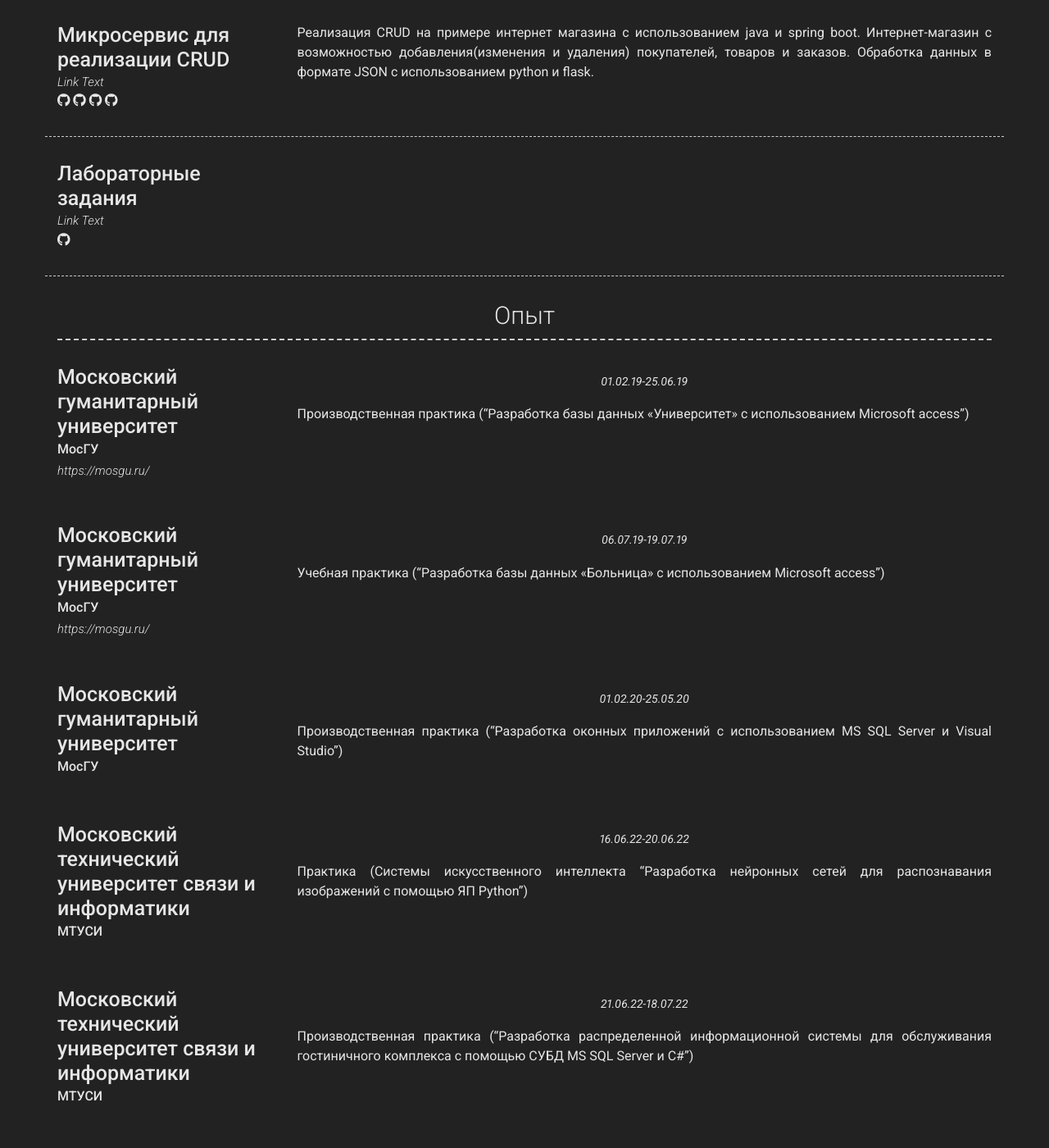
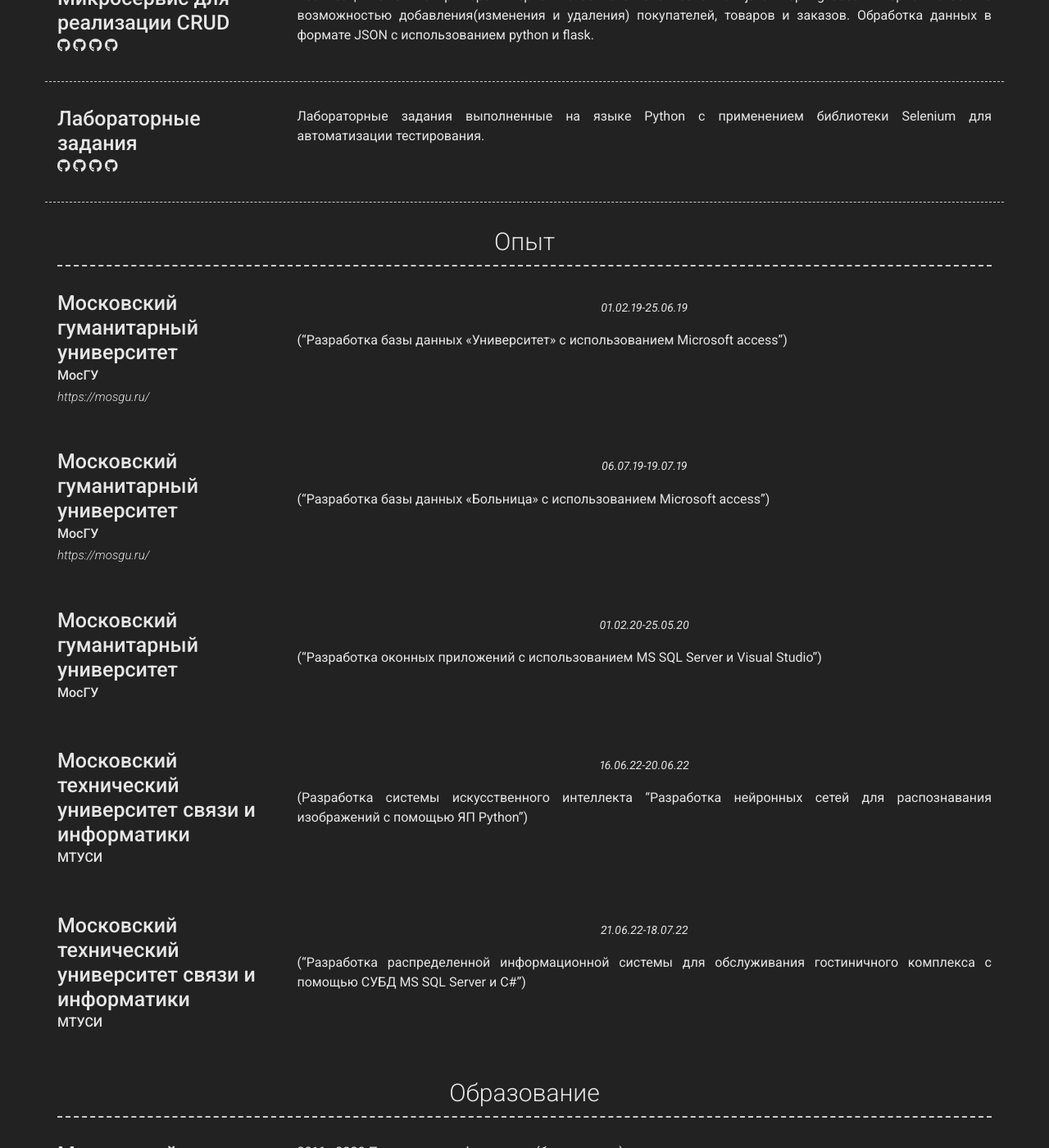
Before and after one commit to vovan13347/mysite, a Jekyll site: the page built from index.md, in a window 1280 px wide and 1400 px high, scrolled down 888 px. Shown: the whole window at 82% size. Built offline with Jekyll 4.4.1, drawn with Linux system fonts in a browser that asks for light colours; nearby versions of some CDN libraries; some of the changed text lies outside the part shown.

```diff
--- a/_config.yml
+++ b/_config.yml
@@ -6,7 +6,7 @@ repository: Git repository where your resume will be hosted, only required if yo
 version: 2
 
 # Personal info
-name: Владимир
+name: Владимир Лебедев
 title: Разработчик Python
 email: vova-lebedev-97@mail.ru
 # email_title: Email (Email title override)
@@ -54,7 +54,7 @@ additional_links:
 
 # About Section
 # about_title: About Me (Use this to override about section title)
-about_profile_image: images/landscape-trees.jpg #Directory of profile image (eg. images/profile.jpg)
+about_profile_image: images/maxresdefault.jpg #Directory of profile image (eg. images/profile.jpg)
 about_content: | # this will include new lines to allow paragraphs
 
   Ищу работу или стажировку по направлению web разработчик
@@ -69,8 +69,8 @@ content:
         border: weak  # Value of `weak` will display a weak border below this item. # Any
                       # other value (or no value) means no border will be displayed
         title: Интернет-магазин
-        link: Link to project (eg. sproogen.github.io/modern-resume-theme)(optional)
-        link_text: Link Text
+        #link: Link to project (eg. sproogen.github.io/modern-resume-theme)(optional)
+        link_text:
 
         additional_links:
 
@@ -87,8 +87,8 @@ content:
         border: weak  # Value of `weak` will display a weak border below this item. # Any
                       # other value (or no value) means no border will be displayed
         title: Система по поиску электроники
-        link: Link to project (eg. sproogen.github.io/modern-resume-theme)(optional)
-        link_text: Link Text
+        #link: Link to project (eg. sproogen.github.io/modern-resume-theme)(optional)
+        link_text:
 
         additional_links:
 
@@ -105,8 +105,8 @@ content:
         border: weak  # Value of `weak` will display a weak border below this item. # Any
                       # other value (or no value) means no border will be displayed
         title: Микросервис для реализации CRUD
-        link: Link to project (eg. sproogen.github.io/modern-resume-theme)(optional)
-        link_text: Link Text
+        #link: Link to project (eg. sproogen.github.io/modern-resume-theme)(optional)
+        link_text:
 
         additional_links:
 
@@ -137,18 +137,30 @@ content:
         border: weak  # Value of `weak` will display a weak border below this item. # Any
                       # other value (or no value) means no border will be displayed
         title: Лабораторные задания
-        link: Link to project (eg. sproogen.github.io/modern-resume-theme)(optional)
-        link_text: Link Text
+        #link: Link to project (eg. sproogen.github.io/modern-resume-theme)(optional)
+        link_text:
 
         additional_links:
 
-          - title: Selenium
+          - title: SeleniumTestSiteLink
             icon: fab fa-github
-            url:
+            url: https://github.com/vovan13347/SeleniumTestSiteLink
+
+          - title: STestSeleniumCaclculator
+            icon: fab fa-github
+            url: https://github.com/vovan13347/TestSeleniumCaclculator
+
+          - title: TestSeleniumSearch
+            icon: fab fa-github
+            url: https://github.com/vovan13347/TestSeleniumSearch
+
+          - title: TestSeleniumBlog
+            icon: fab fa-github
+            url: https://github.com/vovan13347/TestSeleniumBlog
 
 
         description: | # this will include new lines to allow paragraphs
-
+          Лабораторные задания выполненные на языке Python с применением библиотеки Selenium для автоматизации тестирования.
 
 
   - title: Опыт
@@ -160,7 +172,7 @@ content:
         link: https://mosgu.ru/
         quote: >
           01.02.19-25.06.19
-        description: Производственная практика ("Разработка базы данных «Университет» с использованием Microsoft access")
+        description:  ("Разработка базы данных «Университет» с использованием Microsoft access")
 
       - layout: left
         title: Московский гуманитарный университет
@@ -168,7 +180,7 @@ content:
         link: https://mosgu.ru/
         quote: >
           06.07.19-19.07.19
-        description: Учебная практика ("Разработка базы данных «Больница» с использованием Microsoft access")
+        description: ("Разработка базы данных «Больница» с использованием Microsoft access")
 
       - layout: left
         title: Московский гуманитарный университет
@@ -176,7 +188,7 @@ content:
         link:
         quote: >
           01.02.20-25.05.20
-        description: Производственная практика ("Разработка оконных приложений с использованием MS SQL Server и Visual Studio")
+        description: ("Разработка оконных приложений с использованием MS SQL Server и Visual Studio")
 
 
 
@@ -187,7 +199,7 @@ content:
         quote: >
           16.06.22-20.06.22
         description:
-          Практика (Системы искусственного интеллекта "Разработка нейронных сетей для распознавания изображений с помощью ЯП Python")
+           (Разработка системы искусственного интеллекта "Разработка нейронных сетей для распознавания изображений с помощью ЯП Python")
 
 
       - layout: left
@@ -197,7 +209,7 @@ content:
         quote: >
           21.06.22-18.07.22
         description:
-          Производственная практика ("Разработка распределенной информационной системы для обслуживания гостиничного комплекса с помощью СУБД MS SQL Server и C#")
+           ("Разработка распределенной информационной системы для обслуживания гостиничного комплекса с помощью СУБД MS SQL Server и C#")
 
 
 
@@ -228,7 +240,7 @@ content:
       # this will include new lines to allow paragraphs
       # This is where you can write a little more about yourself. You could title this section **Interests** and include some of your other interests.
       # Or you could title it **Skills** and write a bit more about things that make you more desirable, like *leadership* or *teamwork*
-      Python (разработка веб-сайтов и веб-скрэйпинга), <br> HTML, CSS, Javascript, (разработка frontend веб-сайта), <br> Знание фреимвоков Django(разработка backend), и Flask, владение библиотеками Selenium, BeautifulSoup, unittest
+      Python (разработка веб-сайтов и веб-скрэйпинга), <br> HTML, CSS, Javascript, (разработка frontend веб-сайта), <br> Знание фреимвоков Django(разработка backend), и Flask, владение библиотеками Selenium, BeautifulSoup, unittest, jekyll
 
 
 
```
Also changed, not shown: START_UP.txt (added, +29 -0 lines), images/maxresdefault.jpg (added).
